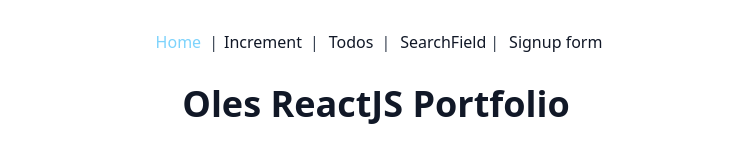
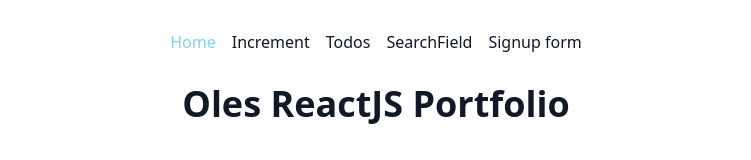
Before and after one commit to olefrank/react-portfolio, a React (Create React App) app: page / in a window 1280 px wide. Shown: the top 160 px of the page, without its empty margins (264-1015 px from the left). Built offline with nearby package versions, Linux system fonts and the light colour scheme.

Commit message:
Navbar layout

```diff
--- a/src/components/NavBar/index.tsx
+++ b/src/components/NavBar/index.tsx
@@ -6,49 +6,51 @@ import { paths } from "../../constants";
 export default function NavBar(): ReactElement {
   const { increment, todo, searchField, signupForm } = paths;
   return (
-    <nav>
-      <ul className="flex p-0 list-none">
-        <li className="after:content-['|'] after:ml-1">
+    <nav className="px-4">
+      <ul className="flex list-none flex-wrap p-0">
+        <li className="p-0">
           <NavLink
             className={({ isActive }) =>
-              classNames("mr-1", "no-underline", { "text-sky-300": isActive })
+              classNames("mr-4", "no-underline", {
+                "text-sky-300": isActive,
+              })
             }
             to="/"
           >
             Home
           </NavLink>
         </li>
-        <li className="after:content-['|'] after:mx-1">
+        <li className="p-0">
           <NavLink
             className={({ isActive }) =>
-              classNames("mr-1", "no-underline", { "text-sky-300": isActive })
+              classNames("mr-4", "no-underline", { "text-sky-300": isActive })
             }
             to={increment}
           >
             Increment
           </NavLink>
         </li>
-        <li className="after:content-['|'] after:mx-1">
+        <li className="p-0">
           <NavLink
             className={({ isActive }) =>
-              classNames("mr-1", "no-underline", { "text-sky-300": isActive })
+              classNames("mr-4", "no-underline", { "text-sky-300": isActive })
             }
             to={todo}
           >
             Todos
           </NavLink>
         </li>
-        <li className="after:content-['|'] after:mx-1">
+        <li className="p-0">
           <NavLink
             className={({ isActive }) =>
-              classNames("no-underline", { "text-sky-300": isActive })
+              classNames("mr-4", "no-underline", { "text-sky-300": isActive })
             }
             to={searchField}
           >
             SearchField
           </NavLink>
         </li>
-        <li>
+        <li className="p-0">
           <NavLink
             className={({ isActive }) =>
               classNames("no-underline", { "text-sky-300": isActive })
```
